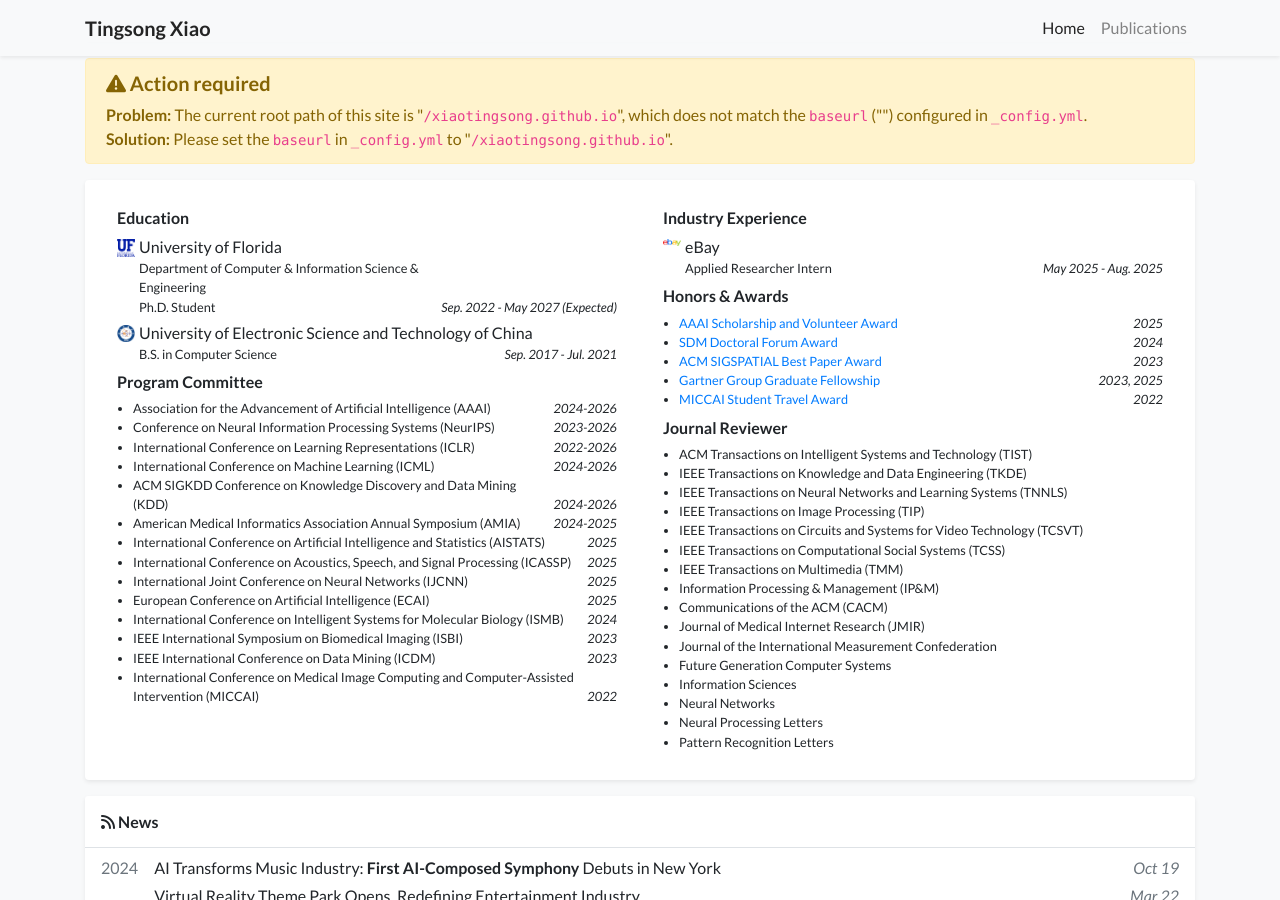
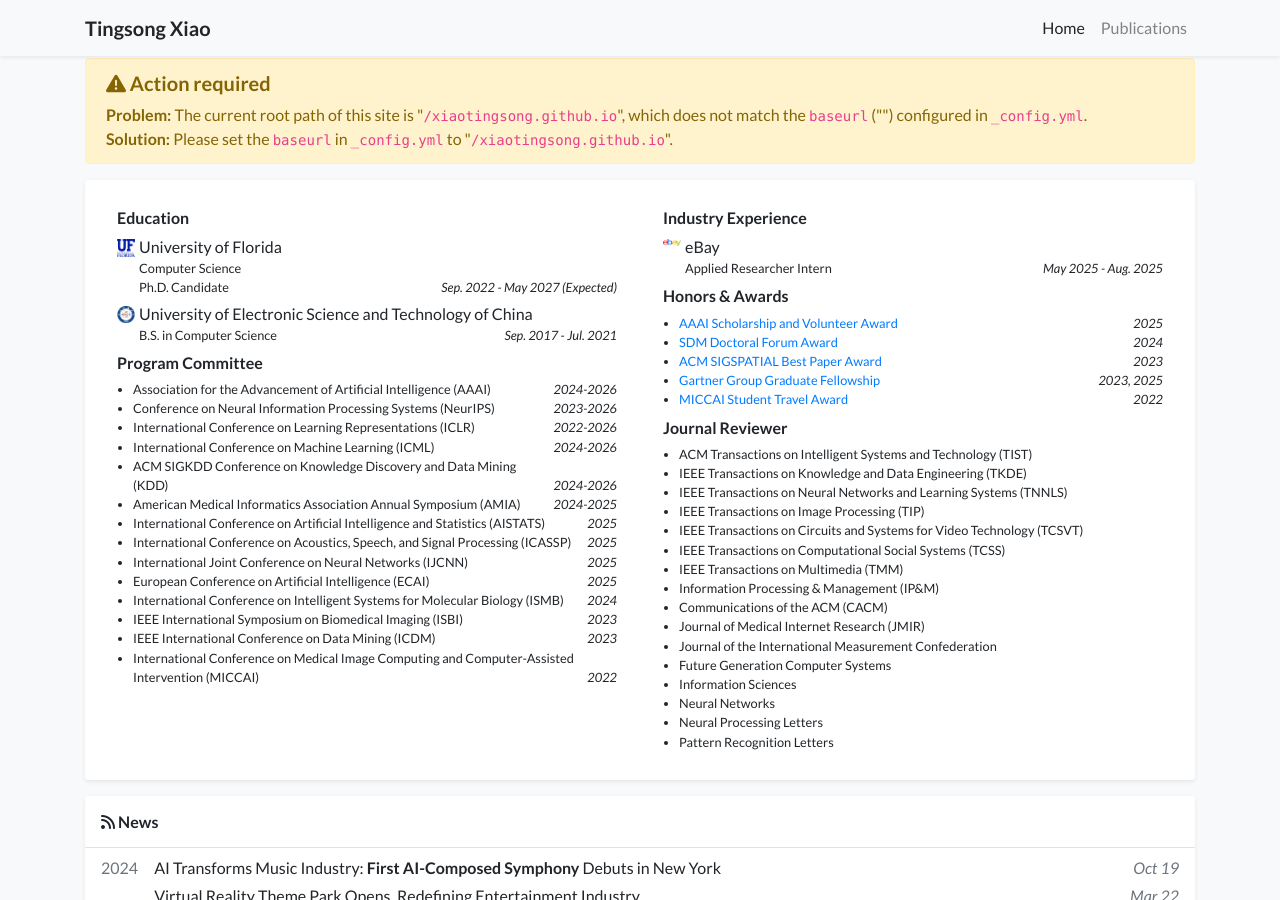
Before and after one commit to xiaotingsong/xiaotingsong.github.io, a Jekyll site: the page built from index.html, in a window 1280 px wide and 900 px high, scrolled down 561 px. Built offline with Jekyll 4.4.1, drawn with Linux system fonts in a browser that asks for light colours; nearby versions of some CDN libraries; a style sheet for code colours, icons or effects is not loaded.

Commit message:
Update education details in profile.yml

```diff
--- a/_data/profile.yml
+++ b/_data/profile.yml
@@ -37,8 +37,8 @@
 - name: University of Florida
   logo: /assets/images/badges/UFlogo.png
   position: >-
-    Department of Computer & Information Science & Engineering <br/>
-    Ph.D. Student
+    Computer Science <br/>
+    Ph.D. Candidate
   date: Sep. 2022 - May 2027 (Expected)
 - name: University of Electronic Science and Technology of China
   logo: /assets/images/badges/UESTC.png
```
